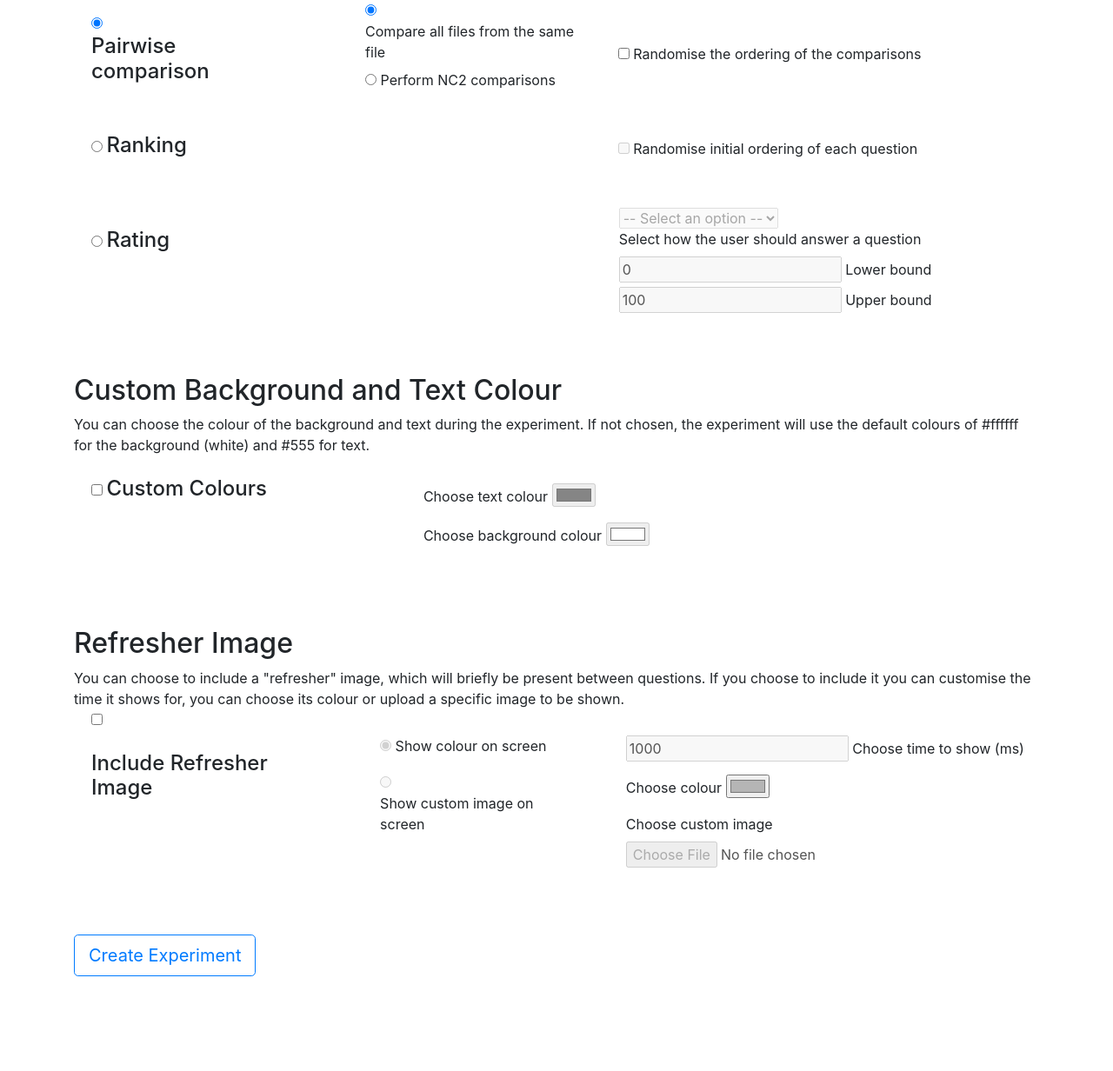
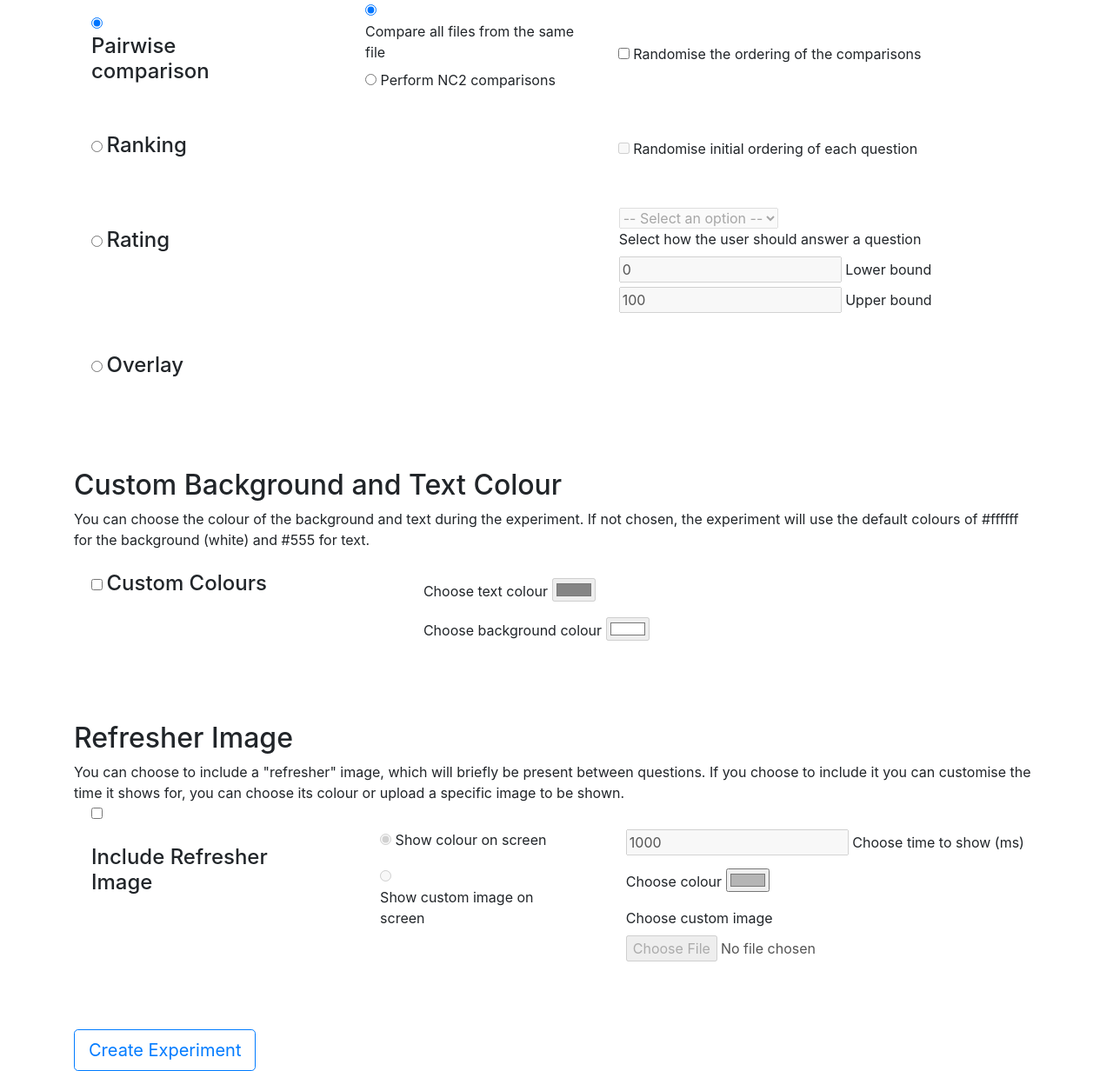
Before and after one commit to ojaffe/webApp, a Django app: page /experiment/createExperiment/ in a window 1280 px wide. Shown: the part 1100-2332 px from the top of the page at 87% size. Before the commit the page ends 2223 px from the top, so only its background shows below. Run offline with Django 3.2, Linux system fonts and the light colour scheme; the visitor is signed in with stand-in values (Sample User, id 1); some libraries are stand-ins or nearby versions.

Commit message:
Overlay option

```diff
--- a/experimentApp/templates/experimentApp/createExperiment.html
+++ b/experimentApp/templates/experimentApp/createExperiment.html
@@ -295,6 +295,23 @@
                             </ul>
                         </div>
                     </td>
+
+
+                    <!-- Overlay -->
+                    <tr>
+                        <td style="padding: 0px 40px 40px 20px;">
+                            <input type="radio" name="questionType" id="radOverlay" onclick="selectRK();" value="ov">
+                            <label for="radOverlay"><h4 class="mt-4">Overlay</h4></label>
+                        </td>
+                        <td>
+
+                        </td>
+                        <td style="padding: 30px 0px 0px 0px; vertical-align:top;">
+                            <div id="ovOption">
+
+                            </div>
+                        </td>
+                    </tr>
                 </table>
 
 
```
